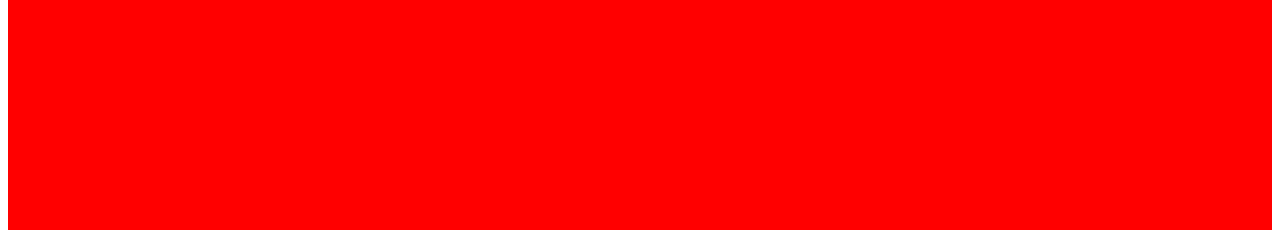
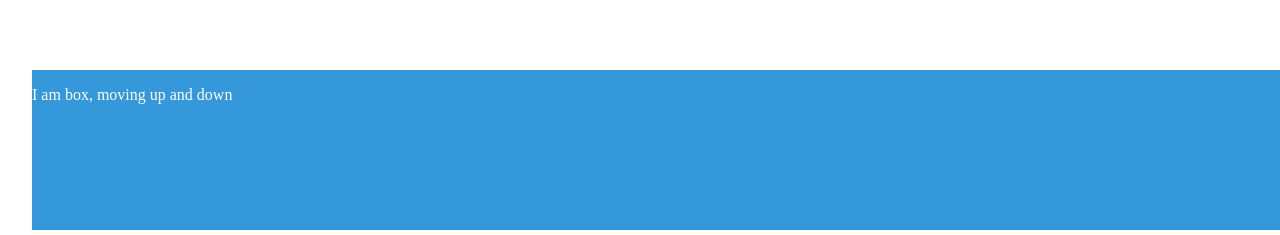
Before and after one commit to rajeevrajchal/furni, a SvelteKit app: page / in a window 1280 px wide. Shown: the part 578-813 px from the top of the page. Built offline with nearby package versions, Linux system fonts and the light colour scheme.

Commit message:
improvement: touch interaction

```diff
--- /dev/null
+++ b/src/lib/tools/TouchInteraction.ts
@@ -0,0 +1,25 @@
+export class TouchInteraction {
+
+    constructor(
+        public element: HTMLElement,
+    ) {
+        console.log('hello touch events')
+    }
+
+    public onTouchMove: (delta: {
+        x: number,
+        y: number
+    }) => void = () => { };
+
+    public enableTouchEvents = () => {
+        this.element.addEventListener('touchmove', this.touchMove)
+    }
+
+    private touchMove = (event: TouchEvent) => {
+        const touchs = event.touches[0];
+
+        console.log('on mousing touch move', {
+            touchs
+        })
+    }
+}
--- a/src/routes/+page.svelte
+++ b/src/routes/+page.svelte
@@ -1,5 +1,17 @@
 <script lang="ts">
+	import { TouchInteraction } from '$lib/tools/TouchInteraction';
 	import Navbar from '@comp/navbar.svelte';
+
+	import { browser } from '$app/environment';
+	import { onMount } from 'svelte';
+
+	if (browser) {
+		const touchInteraction = new TouchInteraction(document.getElementById('home') || document.body);
+
+		onMount(() => {
+			touchInteraction.enableTouchEvents();
+		});
+	}
 </script>
 
 <main id="home">
@@ -8,21 +20,35 @@
 		<h1>Page</h1>
 		<p>This is a page</p>
 	</div>
+	<div class="box">
+		<p>I am box, moving up and down</p>
+	</div>
 </main>
 
 <style lang="scss">
 	main {
 		height: 100vh;
 		width: 100%;
+		overflow: hidden;
 		display: flex;
 		flex-direction: column;
 		align-items: start;
-		background: red;
+		@include pagePadding;
 	}
 
 	.container {
-		background: 'red';
 		flex: 1;
-		@include pagePadding;
+		width: 100%;
+		padding: $md 0;
+		display: flex;
+		flex-direction: column;
+		justify-content: center;
+		align-items: center;
+	}
+	.box {
+		background: $primary-color;
+		color: $text-white;
+		height: 20vh;
+		width: 100%;
 	}
 </style>
--- a/src/style/global.scss
+++ b/src/style/global.scss
@@ -10,3 +10,9 @@
 * {
     margin: 0;
 }
+
+body {
+    min-height: 100vh;
+    overflow-y: auto;
+    overflow-x: hidden;
+}
--- a/src/style/variables.scss
+++ b/src/style/variables.scss
@@ -1,8 +1,10 @@
 // Colors
 $primary-color: #3498db;
 $secondary-color: #2ecc71;
-$text-color: #333;
 $background-color: #f4f4f4;
+
+// text colors
+$text-white: #fff;
 
 // Typography
 $font-family-sans: 'Arial', sans-serif;
--- a/svelte.config.js
+++ b/svelte.config.js
@@ -20,6 +20,7 @@ const config = {
 			'@style': './src/style/*',
 			'@comp': './src/lib/components/*',
 			'@constants': './src/lib/constants/*',
+			'@tools': './src/lib/tools/*',
 		}
 	}
 };
```
